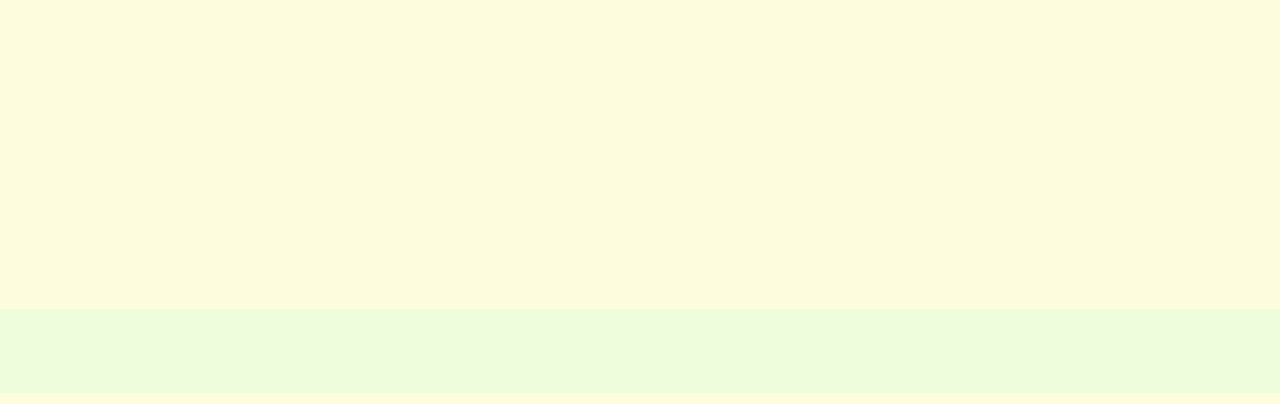
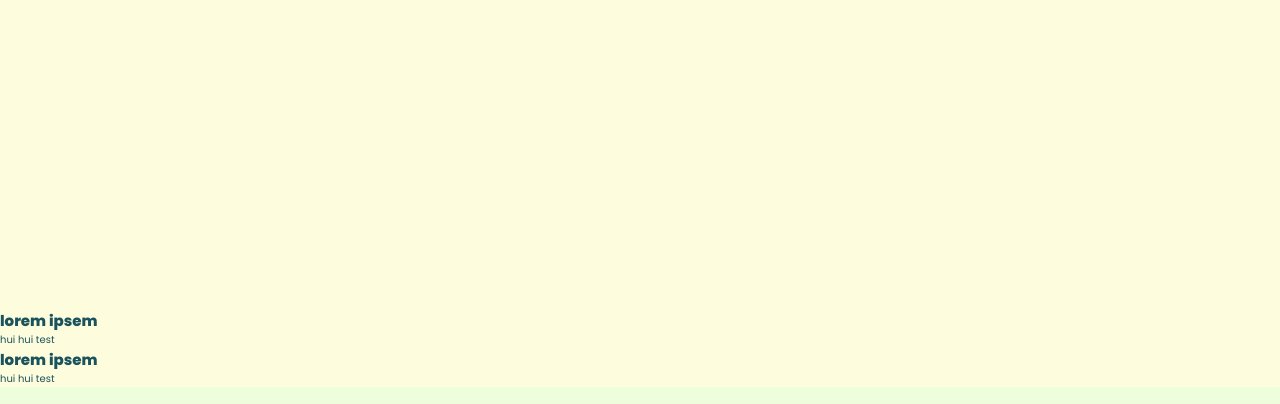
Before and after one commit to singhrakshitranjan/portfolio, a plain HTML site: page projects.html in a window 1280 px wide. Shown: the part 491-895 px from the top of the page. Drawn offline with nearby package versions, Linux system fonts and the light colour scheme.

Commit message:
Update projects.html

```diff
--- a/projects.html
+++ b/projects.html
@@ -40,6 +40,14 @@
         <div class="home-imgHover"></div>
         <span class="animate home-img" style="--i:7;"></span>
     </section>
+    <div>
+        <h2>lorem ipsem</h2>
+        <a>hui hui test</a>
+    </div>
+     <div>
+        <h2>lorem ipsem</h2>
+        <a>hui hui test</a>
+    </div>
 
     <!-- footer design -->
     <footer class="footer">
```
